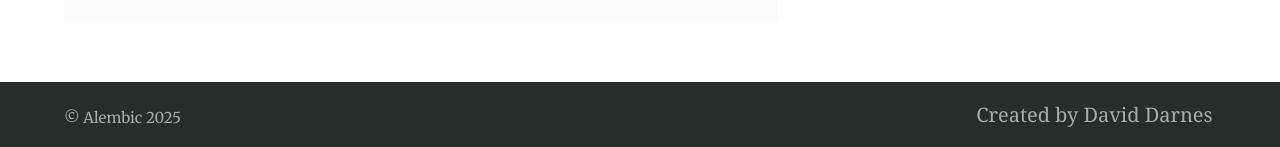
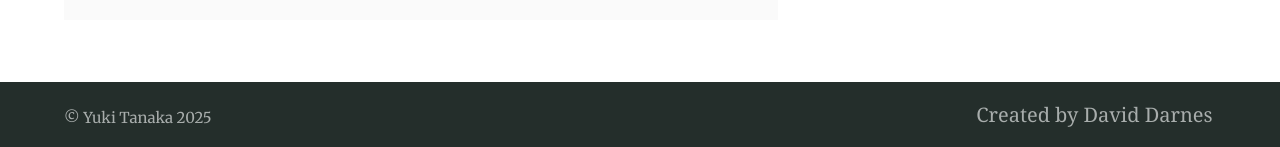
Before and after one commit to kmymch/kmymch.github.io, a Jekyll site: the page built from elements.md, in a window 1280 px wide and 900 px high, scrolled down 6363 px, cut to the strip 489-900 px from the top of the window. Shown: the part 261-408 px from the top of the strip. Built offline with Jekyll 4.4.1, drawn with Linux system fonts in a browser that asks for light colours; some of the changed text lies outside the part shown.

Commit message:
Update site configuration for Yuki Tanaka

```diff
--- a/_config.yml
+++ b/_config.yml
@@ -42,12 +42,9 @@
   username: YukiTanaka # jekyll-seo-tag > Owners twitter username
 author: YukiTanaka # jekyll-seo-tag > default author
 social: # jekyll-seo-tag > social overrides
-  name: YukiTanaka # jekyll-seo-tag > real name
+  name: Yuki Tanaka # jekyll-seo-tag > real name
   links:  # jekyll-seo-tag > social aliases (sameAs)
-    - https://twitter.com/DavidDarnes
-    - https://www.facebook.com/daviddarnes
-    - https://www.linkedin.com/in/daviddarnes
-    - https://github.com/daviddarnes
+    - https://github.com/kmymch
 # markdown: CommonMark # Markdown parse settings, CommonMark performs slightly better an others in build time
 # commonmark:
   # options: ["SMART", "FOOTNOTES"]
@@ -58,7 +55,7 @@
   style: compressed # Style compression
 permalink: pretty  # Permalink style (/YYYY/MM/DD/page-name/)
 excerpt_separator: <!-- more --> # Marks end of excerpt in posts
-timezone: Europe/London # Timezone for blog posts and alike
+timezone: Asia/Tokyo # Timezone for blog posts and alike
 
 # 5. Collections
 collections:
@@ -93,10 +90,10 @@
 # 7. Site settings
 encoding: utf-8 # Make sure the encoding is right
 lang: en-GB # Set the site language
-title: "Alembic" # Site name or title, also used in jekyll-seo-tag
+title: "Yuki Tanaka" # Site name or title, also used in jekyll-seo-tag
 logo: "/assets/logos/logo.svg" # Site logo, also used in jekyll-seo-tag
-description: "Alembic is a starting point for Jekyll projects. Rather than starting from scratch, this boilerplate is designed to get the ball rolling immediately" # Site description and default description, also used in jekyll-seo-tag
-url: "https://alembic.darn.es" # Site url, also used in jekyll-seo-tag
+description: "PhD student at Keio University researching robotics, AI, machine learning, and data science for industrial applications" # Site description and default description, also used in jekyll-seo-tag
+url: "https://kmymch.github.io" # Site url, also used in jekyll-seo-tag
 baseurl: ""
 repo: "https://github.com/daviddarnes/alembic"
 email: "me@daviddarnes.com"
```
